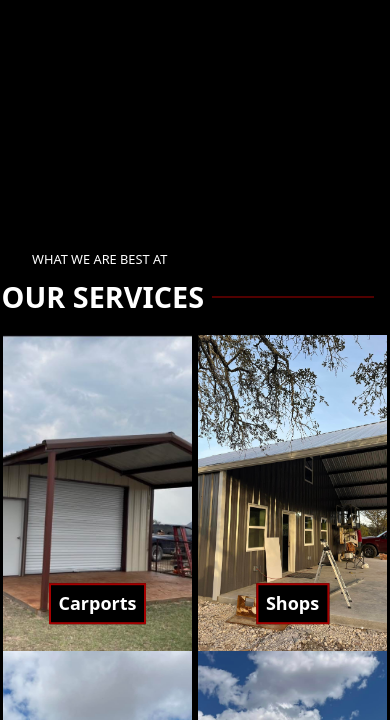
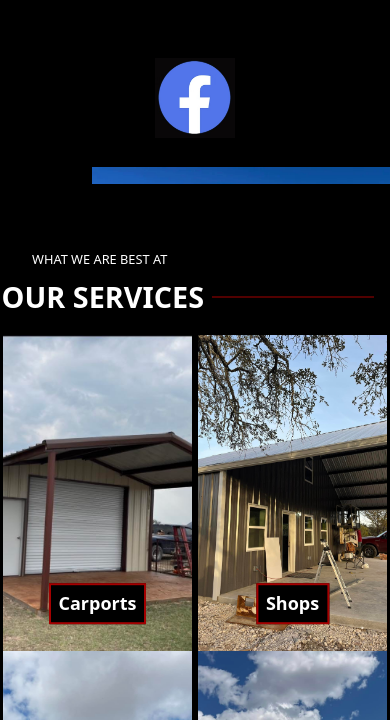
Before and after one commit to nicoleables/Premier-Exterior-Contruction, a React (Vite) app: page / in a window 390 px wide. Shown: the part 1668-2388 px from the top of the page. Built offline with nearby package versions, Linux system fonts and the light colour scheme.

Commit message:
Update about.css

```diff
--- a/src/styles/about.css
+++ b/src/styles/about.css
@@ -154,16 +154,15 @@
   }
 
   .aboutpic {
-   .about .aboutpic {
-    margin-top: 5rem;
+    margin-top: 5rem; /* Further reduce top margin */
     height: auto;
-    width: 150%;
-    max-width: 700px;
-    padding: 0.5rem;
-    margin-bottom: -1rem;
-    margin: 0 auto;
-    object-fit: cover;
-    margin-left: -18%;
+    width: 150%; /* Use percentage for responsive width */
+    max-width: 700px; /* Add max-width to prevent overflow */
+    padding: 0.5rem; /* Adjust padding */
+    margin-bottom: -1rem; /* Further reduce bottom margin */
+    margin: 0 auto; /* Center the image */
+    object-fit: cover; /* Maintain image aspect ratio */
+    margin-left: -18%
   }
 
   .about-pic {
```
